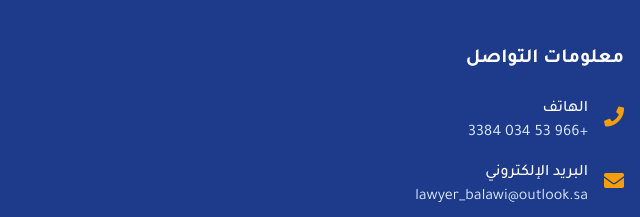
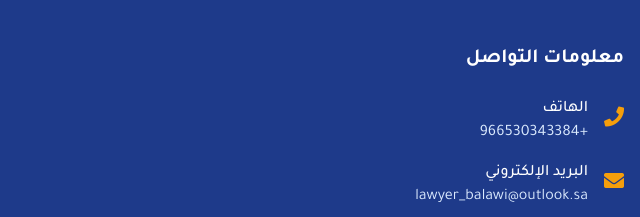
Before and after one commit to dalbalawi4/law3, a plain HTML site: page index.html in a window 1280 px wide. Shown: the part 2255-2472 px from the top of the page, 640-1280 px from the left. Drawn offline with nearby package versions, Linux system fonts and the light colour scheme.

Commit message:
Add files via upload

```diff
--- a/index.html
+++ b/index.html
@@ -241,7 +241,7 @@
               </div>
               <div>
                 <p class="font-medium">الهاتف</p>
-                <p class="text-blue-100">+966 53 034 3384</p>
+                <p class="text-blue-100">+966530343384</p>
               </div>
             </div>
             <div class="flex items-center">
```
